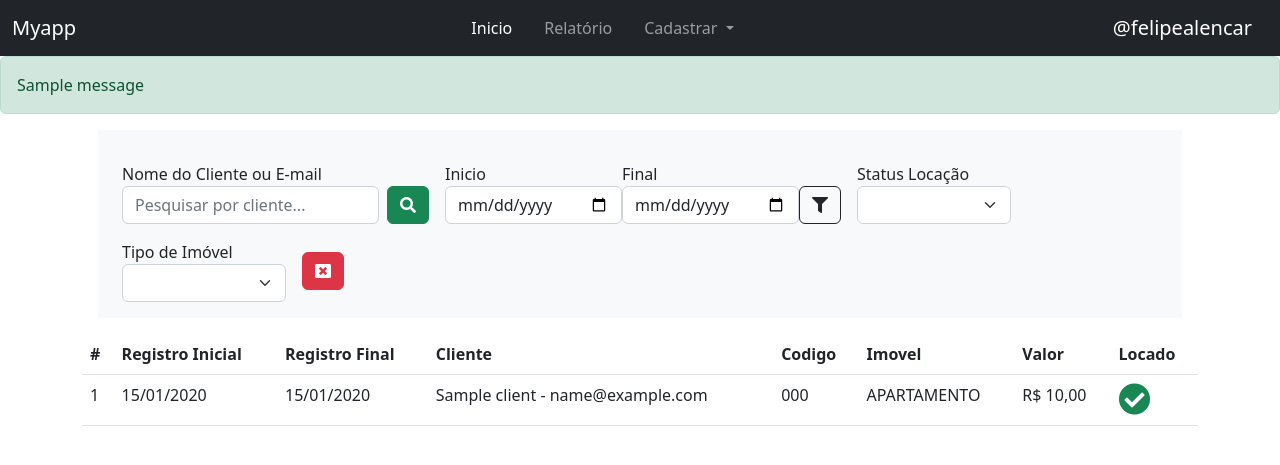
After one commit to FelipeAlencarlp/projeto-imobile, a Django app: page /reports/ in a window 1280 px wide. The commit adds this page. Shown: the top 465 px of the page. Run offline with Django 4.2, Linux system fonts and the light colour scheme; tables that the repository leaves empty hold one stand-in row (values such as "Sample post"); one stand-in notice (Sample message) is shown; parts of the project's set-up code (start-up, migrations or seed data) failed here and were passed over.

Commit message:
Finalização do projeto

```diff
--- a/base/templates/base.html
+++ b/base/templates/base.html
@@ -9,11 +9,15 @@
 
 	<!-- CSS -->
 	<link href="https://cdn.jsdelivr.net/npm/bootstrap@5.2.3/dist/css/bootstrap.min.css" rel="stylesheet" integrity="sha384-rbsA2VBKQhggwzxH7pPCaAqO46MgnOM80zW1RWuH61DGLwZJEdK2Kadq2F9CUG65" crossorigin="anonymous">
+    <link rel="stylesheet" href="https://use.fontawesome.com/releases/v5.15.4/css/all.css" integrity="sha384-DyZ88mC6Up2uqS4h/KRgHuoeGwBcD4Ng9SiP4dIRy0EXTlnuz47vAwmeGwVChigm" crossorigin="anonymous"/>
 
     <link rel="stylesheet" href="{% static 'css/styles.css' %}">
 
 </head>
 <body>
+    {% include 'navbar.html' %}
+
+    {% include 'message.html' %}
 
 	{% block content %}
 
--- /dev/null
+++ b/base/templates/message.html
@@ -0,0 +1,7 @@
+{% if messages %}
+<div class="messages">
+    {% for message in messages %}
+    <div {% if message.tags %} class="alert {{ message.tags }}"{% endif %} role="alert">{{ message }}</div>
+    {% endfor %}
+</div>
+{% endif %}
--- /dev/null
+++ b/base/templates/navbar.html
@@ -0,0 +1,47 @@
+<nav class="navbar navbar-expand-lg navbar-dark bg-dark">
+
+    <div class="container-fluid">
+
+        <button class="navbar-toggler" type="button" data-bs-toggle="collapse" data-bs-target="#navbarTogglerDemo03" aria-controls="navbarTogglerDemo03" aria-expanded="false" aria-label="Toggle navigation">
+            <span class="navbar-toggler-icon"></span>
+        </button>
+
+        <a class="navbar-brand" href="#">Myapp</a>
+
+        <div class="collapse navbar-collapse" id="navbarTogglerDemo03">
+
+            <ul class="navbar-nav gap-3 mb-2 mb-lg-0 mx-auto">
+
+                <li class="nav-item">
+                    <a class="nav-link active" aria-current="page" href="/">Inicio</a>
+                </li>
+
+                <li class="nav-item">
+                    <a class="nav-link" href="{% url 'reports' %}">Relatório</a>
+                </li>
+
+                <li class="nav-item dropdown">
+                    <a class="nav-link dropdown-toggle" href="#" role="button" data-bs-toggle="dropdown" aria-expanded="false">
+                        Cadastrar
+                    </a>
+                    <ul class="dropdown-menu dropdown-menu-dark">
+                        <li>
+                            <a class="dropdown-item" href="{% url 'client-create' %}">Cliente</a>
+                        </li>
+                        <li>
+                            <hr class="dropdown-divider">
+                        </li>
+                        <li>
+                            <a class="dropdown-item" href="{% url 'immobile-create' %}">Imóvel</a>
+                        </li>
+                    </ul>
+                </li>
+            </ul>
+
+            <a class="navbar-brand" href="#">@felipealencar</a>
+
+        </div>
+
+    </div>
+
+</nav>
--- /dev/null
+++ b/myapp/templates/reports.html
@@ -0,0 +1,120 @@
+{% extends 'base.html' %}
+
+{% block title %}Relatório{% endblock %}
+
+{% block content %}
+
+<div class="container">
+
+    <div class="row g-3 align-items-center m-3 bg-light p-3">
+        <!-- Pesquisar pelo nome ou e-mail do cliente -->
+        <div class="col-auto">
+            <label>Nome do Cliente ou E-mail</label>
+            <form class="d-flex" action="{% url 'reports' %}">
+                <input name="client" type="search" class="form-control me-2" placeholder="Pesquisar por cliente..." aria-label="Search">
+                <button class="btn btn-success" type="submit"><i class="fas fa-search"></i></button>
+            </form>
+        </div>
+
+        <!-- Filter por Intervalo de data -->
+        <div class="col-auto">
+            <form class="d-flex align-items-end" action="{% url 'reports' %}">
+                <div class="">
+                    <label for="">Inicio</label>
+                    <input name="dt_start" type="date" value="{{request.GET.dt_start}}" class="form-control me-2">
+                </div>
+                <div class="">
+                    <label for="">Final</label>
+                    <input name="dt_end" type="date" value="{{request.GET.dt_end}}" class="form-control me-2">
+                </div>
+                <div class="">
+                    <button class="btn btn-outline-dark" type="submit"><i class="fas fa-filter"></i></button>
+                </div>
+            </form>
+        </div>
+
+        <!-- Filtrar pelo status do imóvel se está locado ou não locado -->
+        <div class="col-auto">
+            <form action="{% url 'reports' %}">
+                <label>Status Locação</label>
+                <select name="is_locate" class="form-select" onchange="this.form.submit()">
+                    <option></option>
+                    <option value="True" {% if request.GET.is_locate == 'True' %}selected{% endif %}>LOCADO</option>
+                    <option value="False" {% if request.GET.is_locate == 'False' %}selected{% endif %}>NÃO LOCADO</option>
+                </select>
+            </form>
+        </div>
+
+        <!-- Filter pelo tipo de imóvel -->
+        <div class="col-auto">
+            <form class="" action="{% url 'reports' %}">
+            <label>Tipo de Imóvel</label>
+                <select name="type_item" class="form-select" onchange="this.form.submit()">
+                    <option></option>
+                    <option value="APARTAMENTO" {% if request.GET.type_item == 'APARTAMENTO' %}selected{% endif %}>APARTAMENTO</option>
+                    <option value="KITNET" {% if request.GET.type_item == 'KITNET' %}selected{% endif %}>KITNET</option>
+                    <option value="CASA" {% if request.GET.type_item == 'CASA' %}selected{% endif %}>CASA</option>
+                </select>
+            </form>
+        </div>
+
+        <!-- Resetar estado dos filtros -->
+        <div class="col-auto">
+            <a class="btn btn-danger" href="{% url 'reports' %}"><i class="fas fa-window-close"></i></a>
+        </div>
+    </div>
+
+    <!-- Tabela com todas informações de Registro de Locação -->
+    <table class="table">
+        <thead>
+            <tr>
+                <th scope="col">#</th>
+                <th scope="col">Registro Inicial</th>
+                <th scope="col">Registro Final</th>
+                <th scope="col">Cliente</th>
+                <th scope="col">Codigo</th>
+                <th scope="col">Imovel</th>
+                <th scope="col">Valor</th>
+                <th scope="col">Locado</th>
+            </tr>
+        </thead>
+        <tbody>
+            {% for immobile in immobiles %}
+            <tr>
+                <td scope="row">{{immobile.id}}</td>
+
+                <td scope="row">
+                    {% for location in immobile.reg_location.all %}
+                        {{location.dt_start|date:"d/m/Y"}}
+                    {% endfor %}
+                </td>
+                <td scope="row">
+                    {% for location in immobile.reg_location.all %}
+                        {{location.dt_end|date:"d/m/Y"}}
+                    {% endfor %}
+                </td>
+                <td scope="row">
+                    {% for location in immobile.reg_location.all %}
+                        {{location.client}}
+                    {% endfor %}
+                </td>
+
+                <td scope="row">{{immobile.code}}</td>
+                <td scope="row">{{immobile.type_item}}</td>
+                <td scope="row">R$ {{immobile.price}}</td>
+
+                <td scope="row">
+                    {% if immobile.is_locate == True %}
+                    <i class="fas fa-check-circle fa-2x link-success"></i>
+                    {% else %}
+                    <i class="fas fa-minus-circle fa-2x link-danger"></i>
+                    {% endif %}
+                </td>
+
+            </tr>
+            {% endfor %}
+        </tbody>
+    </table>
+</div>
+
+{% endblock %}
--- a/myapp/urls.py
+++ b/myapp/urls.py
@@ -3,4 +3,8 @@ from myapp import views
 
 urlpatterns = [
     path('', views.list_location, name='list_location'),
+    path('form-client/', views.form_client, name='client-create'),
+    path('form-immobile/', views.form_immobile, name='immobile-create'),
+    path('form-location/<int:id>/', views.form_location, name='location-create'),
+    path('reports/', views.reports, name='reports'),
 ]
--- a/myapp/views.py
+++ b/myapp/views.py
@@ -1,10 +1,97 @@
-from django.shortcuts import render
-from .models import Immobile
+from django.shortcuts import redirect, render
+from django.db.models import Q # para filtros
+from .forms import ClientForm, ImmobileForm, RegisterLocationForm
+from .models import Immobile, ImmobileImage
+
 
 def list_location(request):
     immobiles = Immobile.objects.filter(is_locate=False)
-    context = {
-        'immobiles': immobiles
-    }
+    context = {'immobiles': immobiles}
 
     return render(request, 'list-location.html', context)
+
+
+def form_client(request):
+    form = ClientForm()
+    if request.method == 'POST':
+        form = ClientForm(request.POST)
+        if form.is_valid():
+            form.save()
+            return redirect('list_location')
+
+    return render(request, 'form-client.html', {'form': form})
+
+
+def form_immobile(request):
+    form = ImmobileForm()
+
+    if request.method == 'POST':
+        form = ImmobileForm(request.POST, request.FILES)
+
+        if form.is_valid():
+            immobile = form.save()
+            files = request.FILES.getlist('immobile') ## pega todas as imagens
+            if files:
+                for file in files:
+                    ImmobileImage.objects.create( # cria instance para imagens
+                        immobile=immobile,
+                        image=file
+                    )
+
+            return redirect('list_location')
+
+    return render(request, 'form-immobile.html', {'form': form})
+
+
+def form_location(request, id):
+    get_locate = Immobile.objects.get(id=id) ## pega objeto
+    form = RegisterLocationForm()
+
+    if request.method == 'POST':
+        form = RegisterLocationForm(request.POST)
+
+        if form.is_valid():
+            location_form = form.save(commit=False)
+            location_form.immobile = get_locate ## salva id do imovel
+            location_form.save()
+
+            ## muda status do imovel para "Alugado"
+            immo = Immobile.objects.get(id=id)
+            immo.is_locate = True ## passa ser True
+            immo.save()
+
+            return redirect('list_location') # Retorna para lista
+
+    context = {'form': form, 'location': get_locate}
+    return render(request, 'form-location.html', context)
+
+
+## Relatórios
+def reports(request):
+    immobile = Immobile.objects.all()
+
+    get_client = request.GET.get('client')
+    get_type_item = request.GET.get('type_item')
+    get_locate = request.GET.get('is_locate')
+
+    get_dt_start = request.GET.get('dt_start')
+    get_dt_end = request.GET.get('dt_end')
+
+    if get_client:
+        immobile = Immobile.objects.filter(
+            Q(reg_location__client__name__icontains=get_client) |
+            Q(reg_location__client__email__icontains=get_client)
+        )
+
+    if get_dt_start and get_dt_end:
+        immobile = Immobile.objects.filter(
+            reg_location__create_at__range=[get_dt_start, get_dt_end]
+        )
+
+    if get_locate:
+        immobile = Immobile.objects.filter(is_locate=get_locate)
+
+    if get_type_item:
+        immobile = Immobile.objects.filter(type_item=get_type_item)
+
+    return render(request, 'reports.html', {'immobiles':immobile})
```
Also changed, not shown: core/settings.py (+10 -0 lines), myapp/forms.py (added, +46 -0 lines), myapp/templates/form-client.html (added, +27 -0 lines), myapp/templates/form-immobile.html (added, +30 -0 lines), myapp/templates/form-location.html (added, +52 -0 lines), myapp/templates/list-location.html (+30 -5 lines).
